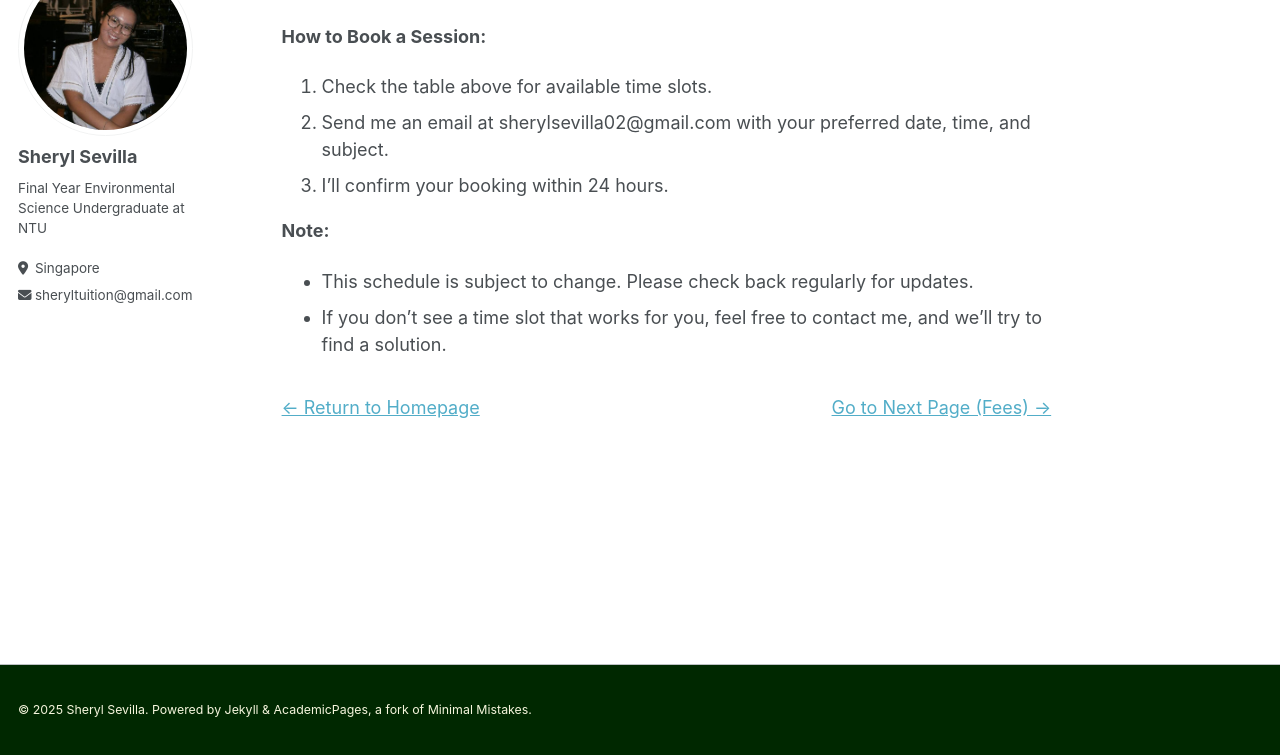
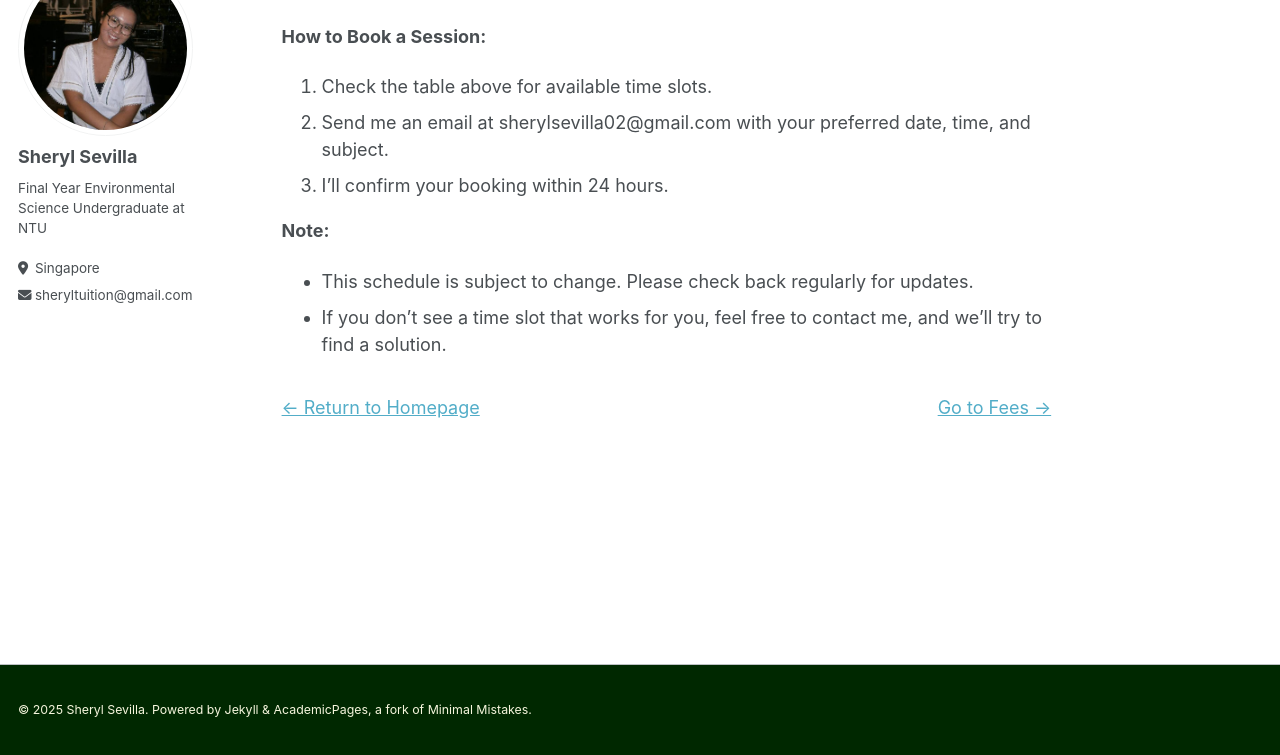
Before and after one commit to sheryltuition/sheryltuition.github.io, a Jekyll site: the page built from _pages/schedule.md, in a window 1280 px wide and 900 px high, scrolled down 917 px, cut to the strip 145-900 px from the top of the window. Built offline with Jekyll 4.4.1, drawn with Linux system fonts in a browser that asks for light colours.

Commit message:
Update schedule.md

```diff
--- a/_pages/schedule.md
+++ b/_pages/schedule.md
@@ -73,7 +73,7 @@ Here's my current availability for tutoring sessions:
   margin-top: 2em;
 ">
   <a href="{{ "/" | relative_url }}">← Return to Homepage</a>
-  <a href="{{ "/fees/" | relative_url }}">Go to Next Page (Fees) →</a>
+  <a href="{{ "/fees/" | relative_url }}">Go to Fees →</a>
 </div>
 
 
```
